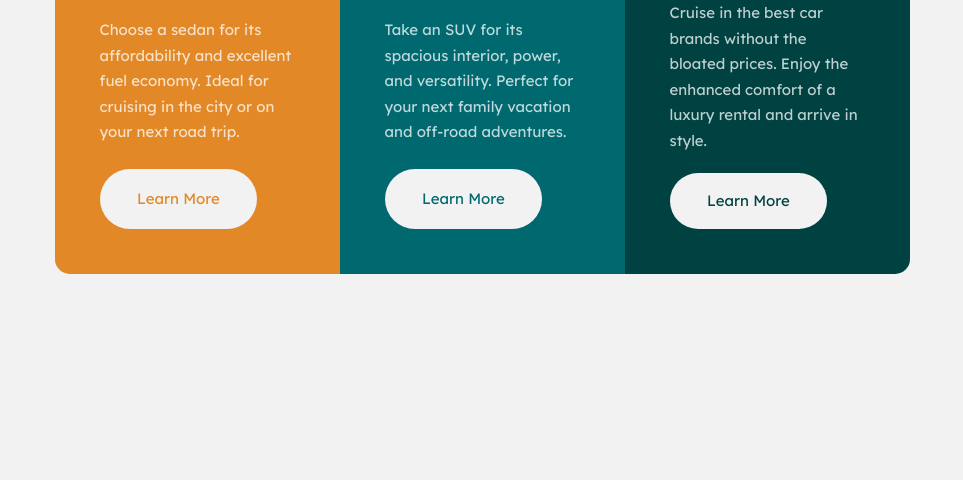
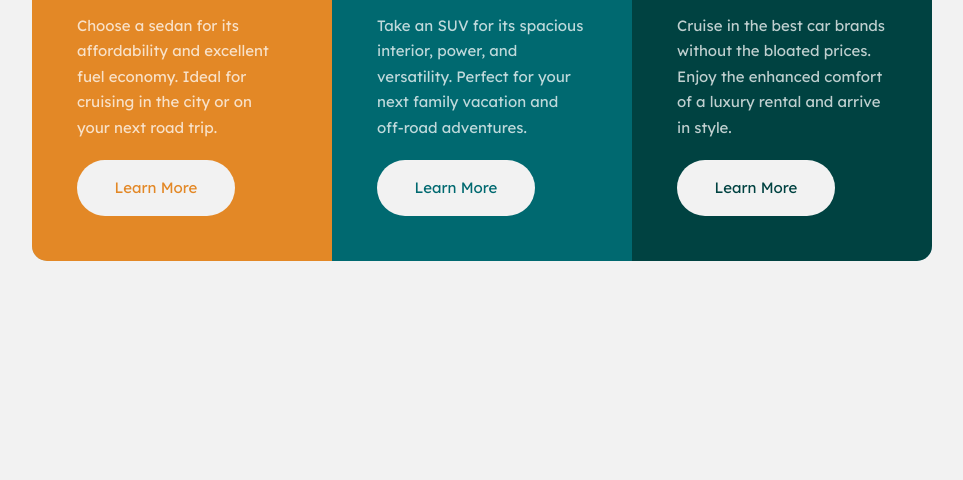
Before and after one commit to joshua-sigston/3-column-preview-card-component-main, a plain HTML site: page index.html in a window 1280 px wide. Shown: the part 395-875 px from the top of the page, without its empty margins (158-1121 px from the left). Drawn offline with Linux system fonts and the light colour scheme.

Commit message:
fixed responsiveness , changed card to flex

```diff
--- a/styles.css
+++ b/styles.css
@@ -202,12 +202,12 @@ main {
     background-color: var(--clr-vry-drk-cyan);
 }
 
-@media screen and (min-width: 900px) {
+@media screen and (min-width: 768px) {
     main {
         max-width: 60rem;
     }
 
     .container {
-        max-width: 13rem;
+        flex: 1;
     }
 }
```
